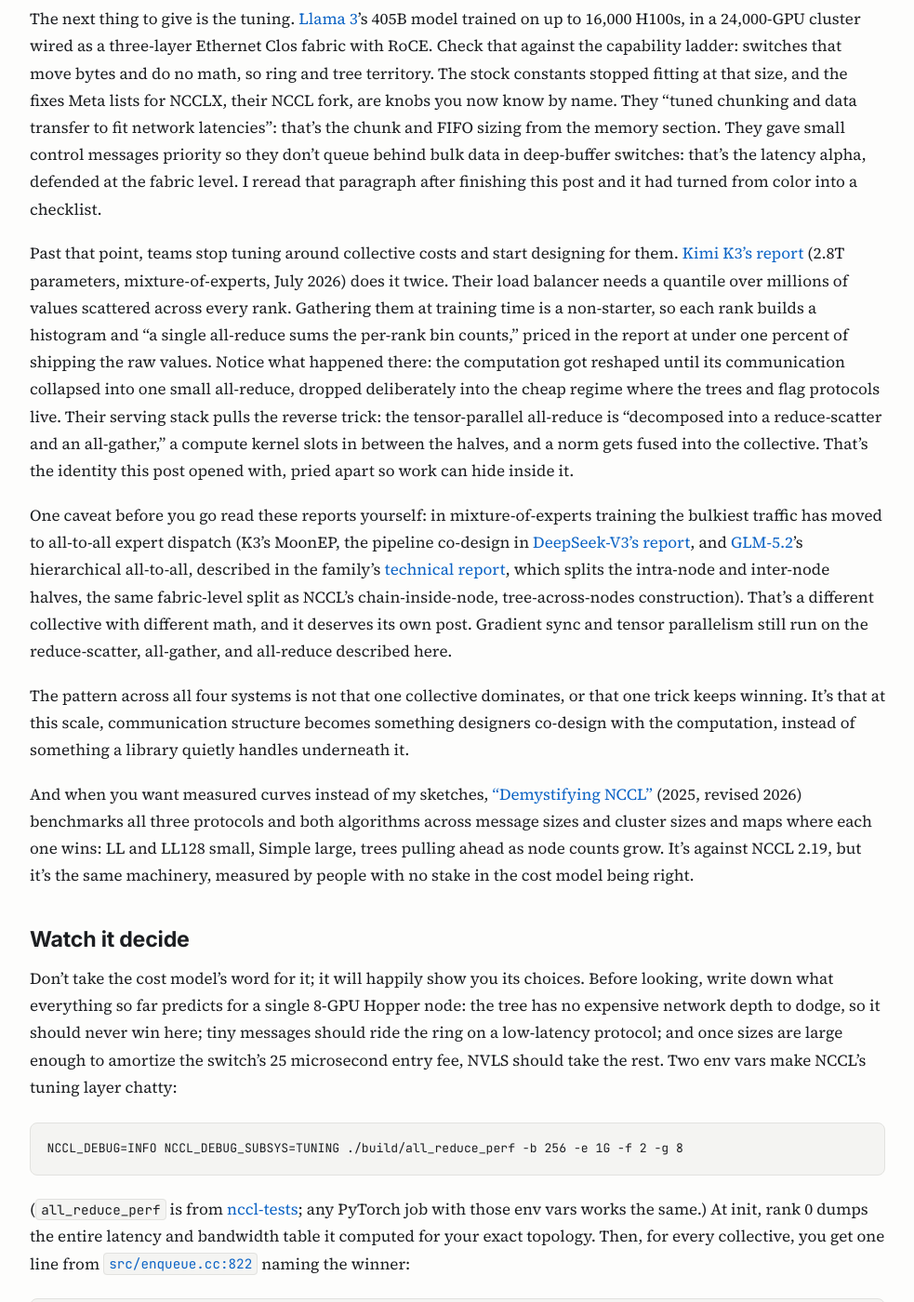
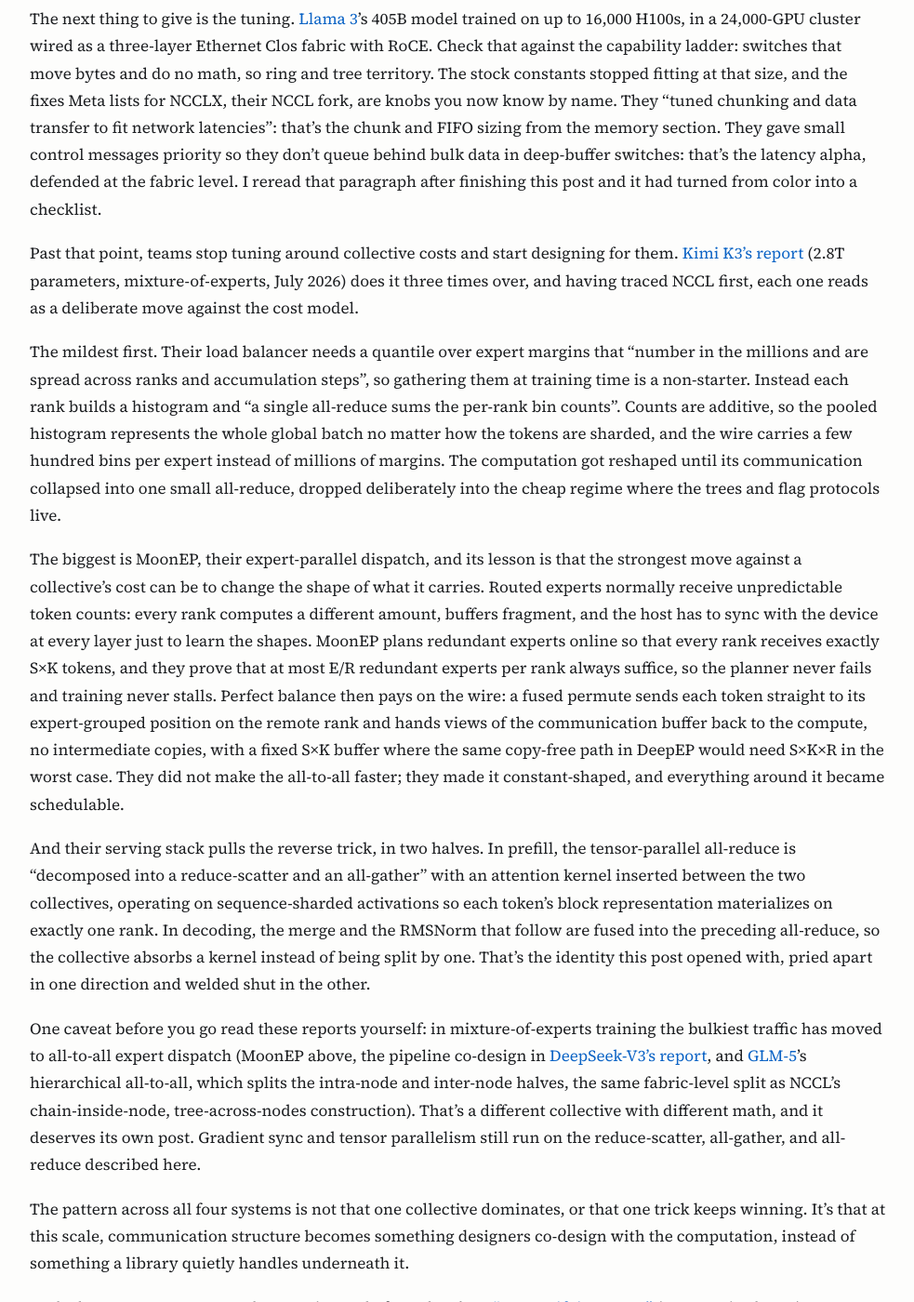
Before and after one commit to rakshithvasudev/rakshithvasudev.github.io, a Jekyll site: the page built from _posts/2026-08-02-inside-nccl-allreduce.md, in a window 1280 px wide and 1400 px high, scrolled down 17631 px. Shown: the whole window at 93% size, without its empty margins (148-1131 px from the left). Built offline with Jekyll 4.4.1, drawn with Linux system fonts in a browser that asks for light colours; some of the changed text lies outside the part shown.

Commit message:
Expand Kimi K3 coverage from the paper, revert GLM callout to 5

```diff
--- a/_posts/2026-08-02-inside-nccl-allreduce.md
+++ b/_posts/2026-08-02-inside-nccl-allreduce.md
@@ -1129,27 +1129,50 @@ turned from color into a checklist.
 Past that point, teams stop tuning around collective costs and start
 designing for them.
 [Kimi K3's report](https://arxiv.org/abs/2607.24653) (2.8T parameters,
-mixture-of-experts, July 2026) does it twice. Their load balancer needs a
-quantile over millions of values scattered across every rank. Gathering them
-at training time is a non-starter, so each rank builds a histogram and "a
-single all-reduce sums the per-rank bin counts," priced in the report at
-under one percent of shipping the raw values. Notice what happened there: the
-computation got reshaped until its communication collapsed into one small
-all-reduce, dropped deliberately into the cheap regime where the trees and
-flag protocols live. Their serving stack pulls the reverse trick: the
-tensor-parallel all-reduce is "decomposed into a reduce-scatter and an
-all-gather," a compute kernel slots in between the halves, and a norm gets
-fused into the collective. That's the identity this post opened with, pried
-apart so work can hide inside it.
+mixture-of-experts, July 2026) does it three times over, and having traced
+NCCL first, each one reads as a deliberate move against the cost model.
+
+The mildest first. Their load balancer needs a quantile over expert margins
+that "number in the millions and are spread across ranks and accumulation
+steps", so gathering them at training time is a non-starter. Instead each
+rank builds a histogram and "a single all-reduce sums the per-rank bin
+counts". Counts are additive, so the pooled histogram represents the whole
+global batch no matter how the tokens are sharded, and the wire carries a few
+hundred bins per expert instead of millions of margins. The computation got
+reshaped until its communication collapsed into one small all-reduce, dropped
+deliberately into the cheap regime where the trees and flag protocols live.
+
+The biggest is MoonEP, their expert-parallel dispatch, and its lesson is that
+the strongest move against a collective's cost can be to change the shape of
+what it carries. Routed experts normally receive unpredictable token counts:
+every rank computes a different amount, buffers fragment, and the host has to
+sync with the device at every layer just to learn the shapes. MoonEP plans
+redundant experts online so that every rank receives exactly S×K tokens, and
+they prove that at most E/R redundant experts per rank always suffice, so the
+planner never fails and training never stalls. Perfect balance then pays on
+the wire: a fused permute sends each token straight to its expert-grouped
+position on the remote rank and hands views of the communication buffer back
+to the compute, no intermediate copies, with a fixed S×K buffer where the
+same copy-free path in DeepEP would need S×K×R in the worst case. They did
+not make the all-to-all faster; they made it constant-shaped, and everything
+around it became schedulable.
+
+And their serving stack pulls the reverse trick, in two halves. In prefill,
+the tensor-parallel all-reduce is "decomposed into a reduce-scatter and an
+all-gather" with an attention kernel inserted between the two collectives,
+operating on sequence-sharded activations so each token's block
+representation materializes on exactly one rank. In decoding, the merge and
+the RMSNorm that follow are fused into the preceding all-reduce, so the
+collective absorbs a kernel instead of being split by one. That's the
+identity this post opened with, pried apart in one direction and welded shut
+in the other.
 
 One caveat before you go read these reports yourself: in mixture-of-experts
-training the bulkiest traffic has moved to all-to-all expert dispatch (K3's
-MoonEP, the pipeline co-design in
+training the bulkiest traffic has moved to all-to-all expert dispatch (MoonEP
+above, the pipeline co-design in
 [DeepSeek-V3's report](https://arxiv.org/abs/2412.19437), and
-[GLM-5.2](https://huggingface.co/blog/zai-org/glm-52-blog)'s hierarchical
-all-to-all, described in the family's
-[technical report](https://arxiv.org/abs/2602.15763), which splits the
-intra-node and inter-node halves, the same fabric-level split as
+[GLM-5](https://arxiv.org/abs/2602.15763)'s hierarchical all-to-all, which
+splits the intra-node and inter-node halves, the same fabric-level split as
 NCCL's chain-inside-node, tree-across-nodes construction). That's a different
 collective with different math, and it deserves its own post. Gradient sync
 and tensor parallelism still run on the reduce-scatter, all-gather, and
@@ -1523,8 +1546,7 @@ throughout.
   source for the histogram all-reduce and the decomposed tensor-parallel
   all-reduce quoted above, and
   [DeepSeek-V3](https://arxiv.org/abs/2412.19437) and
-  [GLM-5.2](https://huggingface.co/blog/zai-org/glm-52-blog) (comms design in
-  the family's [technical report](https://arxiv.org/abs/2602.15763)) for the
-  all-to-all-centric side of mixture-of-experts communication.
+  [GLM-5](https://arxiv.org/abs/2602.15763) for the all-to-all-centric side of
+  mixture-of-experts communication.
 - [NCCL environment variables](https://docs.nvidia.com/deeplearning/nccl/user-guide/docs/env.html),
   including `NCCL_ALGO`, `NCCL_PROTO`, and the debug switches used above.
```
